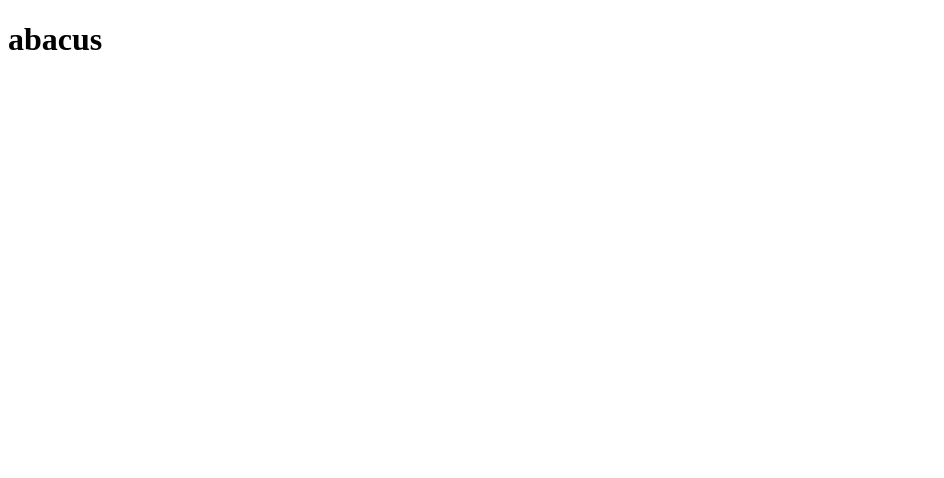
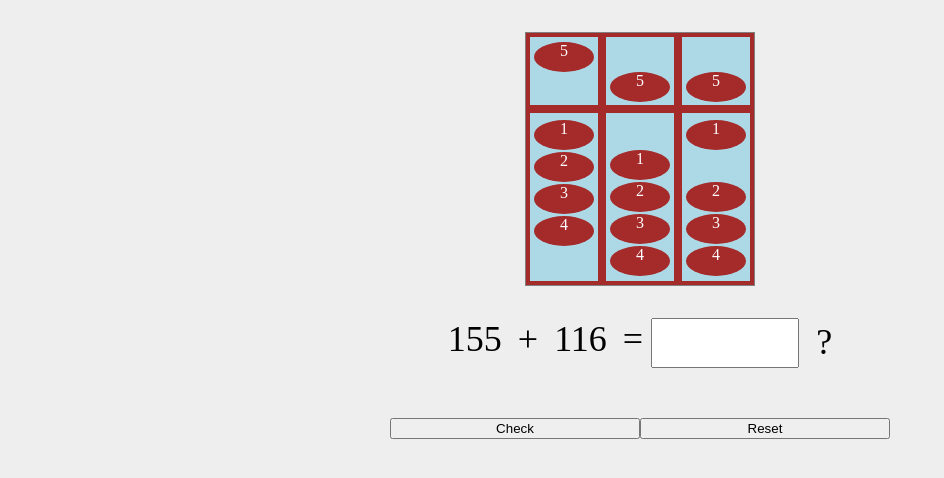
Before and after one commit to xander-marjoram/abacus, a Nuxt app: page / in a window 1280 px wide. Shown: the top 478 px of the page, without its empty margins (0-944 px from the left). Built offline with nearby package versions, Linux system fonts and the light colour scheme.

Commit message:
Create basic abacus and digit components

```diff
--- /dev/null
+++ b/components/Abacus.vue
@@ -0,0 +1,37 @@
+<template>
+    <div class="abacus">
+        <Digit
+            v-for="i in [4,5,6]"
+            :key="`digit-${i}`"
+            :value="i" />
+    </div>
+</template>
+
+<script>
+import Digit from './Digit.vue';
+
+export default {
+    components: {
+        Digit
+    },
+    props: {
+        digits: {
+            type: Number,
+            required: true
+        }
+    }
+};
+</script>
+
+<style>
+.abacus {
+    border: 1px solid grey;
+    width: 100%;
+    max-width: 228px;
+    margin: 32px auto;
+    display: grid;
+    grid-template-columns: 1fr 1fr 1fr;
+    justify-items: center;
+    background-color: brown;
+}
+</style>
--- /dev/null
+++ b/components/Digit.vue
@@ -0,0 +1,86 @@
+<template>
+    <div class="digit">
+        <div class="heavenly">
+            <div :class="{ bead: true, selected: value >= 5 }">
+                5
+            </div>
+        </div>
+        <div class="earthly">
+            <div
+                v-for="b in 4"
+                :key="`bead-${b}`"
+                bead
+                :class="{
+                    bead: true,
+                    selected: isBeadSelected(b)
+                }">
+                {{ b }}
+            </div>
+        </div>
+    </div>
+</template>
+
+<script>
+export default {
+    props: {
+        value: {
+            type: Number,
+            validator: n => n >= 0 && n < 10,
+            required: true
+        }
+    },
+    methods: {
+        isBeadSelected (beadNumber) {
+            return this.value % 5 >= beadNumber;
+        }
+    }
+};
+</script>
+
+<style>
+.digit {
+    display: flex;
+    flex-flow: column nowrap;
+    gap: 8px;
+    margin: 4px;
+}
+
+.earthly, .heavenly {
+    display: flex;
+    flex-direction: column;
+    flex-flow: column nowrap;
+    justify-content: flex-start;
+    background-color: lightblue;
+    padding: 4px;
+}
+
+.heavenly {
+    height: 60px;
+}
+
+.earthly {
+    justify-content: flex-end;
+    height: 160px;
+}
+
+.bead {
+    display: block;
+    height: 30px;
+    width: 60px;
+    background-color: brown;
+    border-radius: 50%;
+    margin: 1px 0;
+
+    text-align: center;
+    color: white;
+}
+
+.earthly .bead.selected {
+    transform: translate(0, -30px);
+}
+
+.heavenly .bead.selected {
+    transform: translate(0, 30px);
+}
+
+</style>
--- /dev/null
+++ b/layouts/default.vue
@@ -0,0 +1,9 @@
+<template>
+    <Nuxt />
+</template>
+
+<style>
+body {
+    background-color: #eee;
+}
+</style>
--- a/pages/index.vue
+++ b/pages/index.vue
@@ -1,7 +1,121 @@
 <template>
-  <h1>abacus</h1>
+    <div>
+        <abacus :digits="digits" />
+
+        <div class="numbers-container">
+            <div class="question">
+                <div>
+                    <span>{{ firstNumber }}</span>
+                    <span>+</span>
+                    <span>{{ secondNumber }}</span>
+                </div>
+                <span>=</span>
+                <div>
+                    <input
+                        type="number"
+                        v-model="answer"
+                        min="0"
+                        step="1"
+                        @keydown.enter="checkAnswer">
+                    <span>
+                        ?
+                    </span>
+                </div>
+            </div>
+            <div class="result-container">
+                <span class="result">{{ resultText }}</span>
+                <button type="button" @click="checkAnswer">
+                    Check
+                </button>
+                <button type="button" @click="generateNumbers">
+                    Reset
+                </button>
+            </div>
+        </div>
+    </div>
 </template>
 
 <script>
-export default {}
+import Abacus from '@/components/Abacus.vue';
+
+export default {
+    data: () => ({
+        answer: null,
+        digits: 3,
+        firstNumber: 0,
+        resultText: '',
+        secondNumber: 0,
+        total: 0
+    }),
+
+    components: {
+        Abacus
+    },
+
+    created () {
+        this.generateNumbers();
+    },
+
+    methods: {
+        checkAnswer () {
+            if (parseInt(this.answer) === this.total) {
+                this.resultText = 'Correct!';
+            } else {
+                this.resultText = 'Incorrect';
+            }
+        },
+
+        generateNumbers () {
+            this.answer = null;
+            this.resultText = '';
+            this.total = this.getRandomNumberBetween(2, 10 ** this.digits);
+            this.firstNumber = this.getRandomNumberBetween(1, this.total);
+            this.secondNumber = this.total - this.firstNumber;
+        },
+
+        getRandomNumberBetween (min, max) {
+            const diff = max - min;
+            const random = Math.random() * diff;
+            return min + Math.floor(random);
+        }
+    }
+};
 </script>
+
+<style>
+.numbers-container {
+    margin: auto;
+    width: 95%;
+    max-width: 500px;
+}
+
+.question {
+    width: 100%;
+    display: flex;
+    flex-flow: row wrap;
+    justify-items: center;
+    justify-content: center;
+}
+
+.result-container {
+    width: 100%;
+    display: grid;
+    grid-template-columns: 1fr 1fr;
+}
+
+.result {
+    min-height: 50px;
+    grid-column: 1 / 3;
+}
+
+span {
+    font-size: 36px;
+    text-align: center;
+    margin: 0 8px;
+}
+input {
+    height: 44px;
+    font-size: 32px;
+    width: 140px;
+}
+</style>
```
Also changed, not shown: 1 other file (tests, documents, lock files or other folders).
